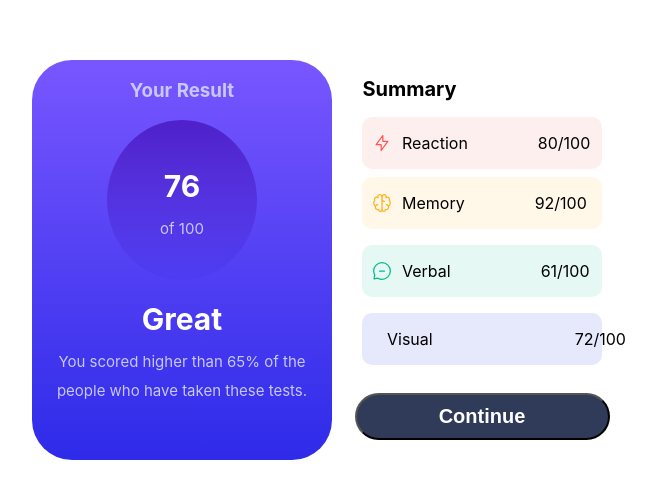
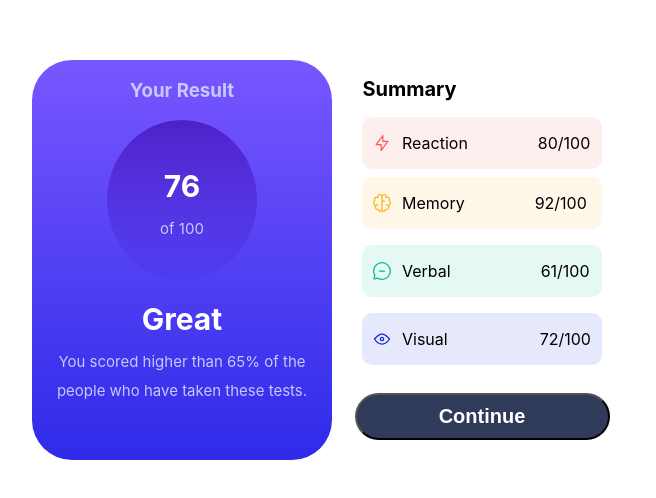
Before and after one commit to alicagatay/results-summary-component-react, a React (Create React App) app: page / in a window 1280 px wide. Shown: the part 140-638 px from the top of the page, without its empty margins (308-964 px from the left). Built offline with nearby package versions, Linux system fonts and the light colour scheme.

Commit message:
Updated the `SummaryComponentVisualRow` to adapt the desktop design.

```diff
--- a/src/App.css
+++ b/src/App.css
@@ -355,7 +355,7 @@
   }
 
   .SummaryComponentVisualRowVisualIcon {
-    margin-left: 15px;
+    margin-left: 10px;
   }
 
   .SummaryComponentVisualRowVisualText {
@@ -363,7 +363,7 @@
   }
 
   .SummaryComponentVisualRowVisualGrade {
-    margin-left: 142px;
+    margin-left: 92px;
   }
 
   .SummaryComponentContinueButton {
```
